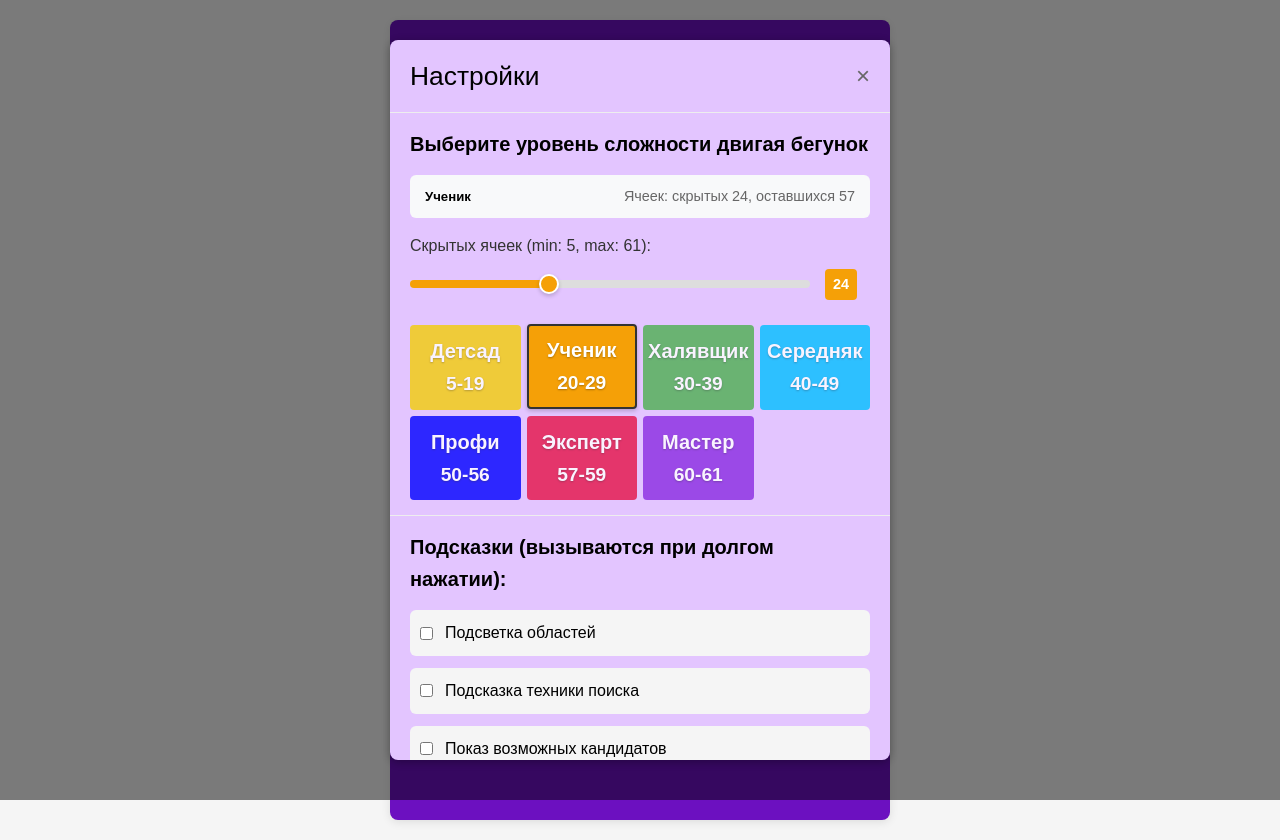
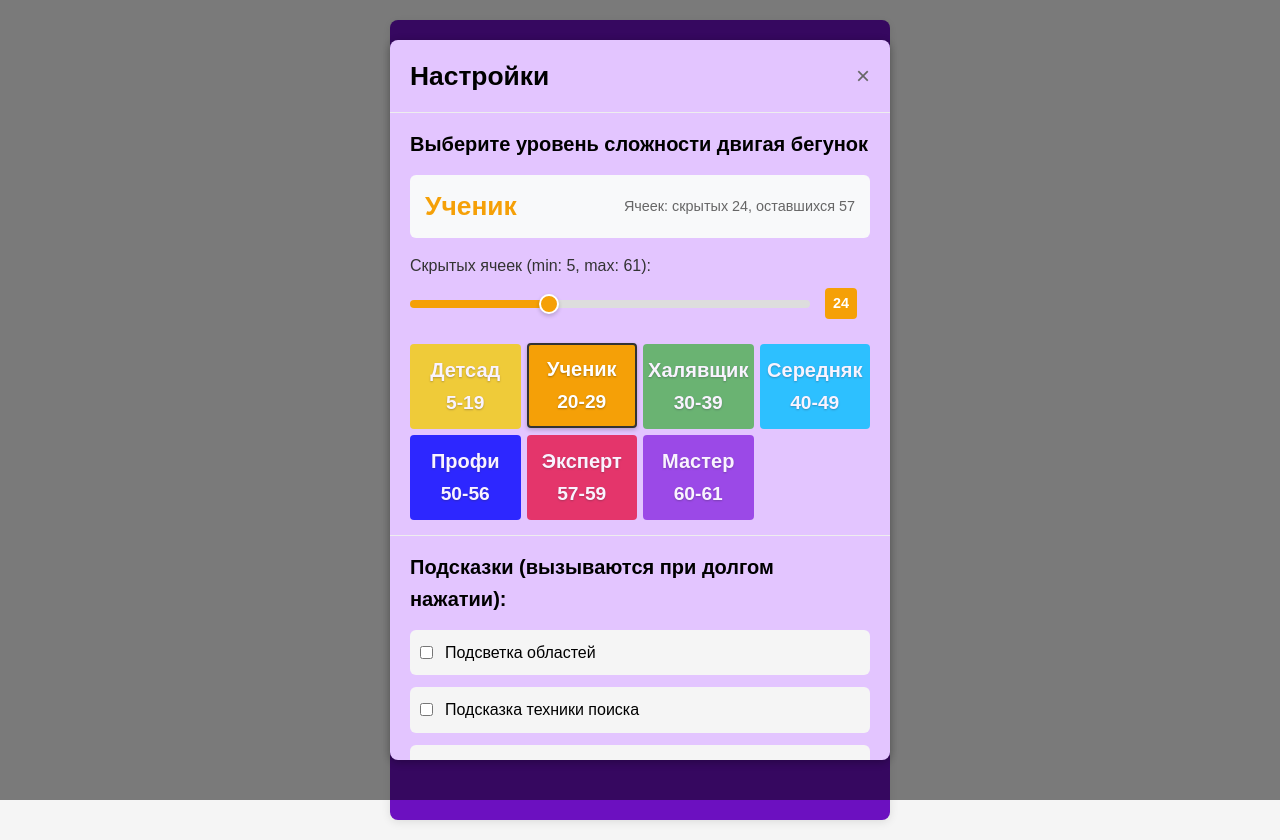
Before and after one commit to shaula-hub/sudoku, a React (Vite) app: page / in a window 1280 px wide. Both pictures are taken after a click on the button "Settings". Built offline with nearby package versions, Linux system fonts and the light colour scheme.

Commit message:
Style corrections 2

```diff
--- a/src/components/Settings/SettingsModal.jsx
+++ b/src/components/Settings/SettingsModal.jsx
@@ -150,7 +150,11 @@ function SettingsModal({ onClose, currentDifficulty }) {
               <div className="difficulty-info">
                 <span
                   className="difficulty-level"
-                  style={{ color: currentDifficultyInfo.color }}
+                  style={{
+                    color: currentDifficultyInfo.color,
+                    fontWeight: "bold",
+                    fontSize: "1.65rem",
+                  }}
                 >
                   {currentDifficultyInfo.label}
                 </span>
--- a/src/components/Settings/styles.css
+++ b/src/components/Settings/styles.css
@@ -33,6 +33,7 @@
 .modal-header h2 {
   margin: 0;
   font-size: 1.65rem;
+  font-weight: bold;
 }
 
 .close-button {
@@ -77,8 +78,8 @@
 
 .difficulty-level {
   font-weight: bold;
-  font-size: 0.825rem; /* Half of 1.65rem */
-  color: black !important;
+  font-size: 1.65rem; /* Half of 1.65rem */
+  /* color: var(--current-difficulty-color, black); */
 }
 
 .cells-info {
```
